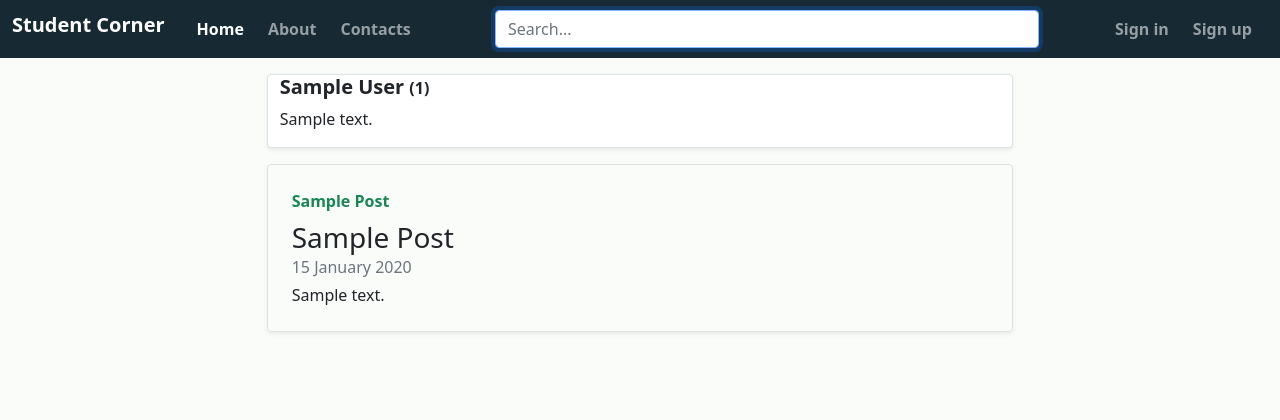
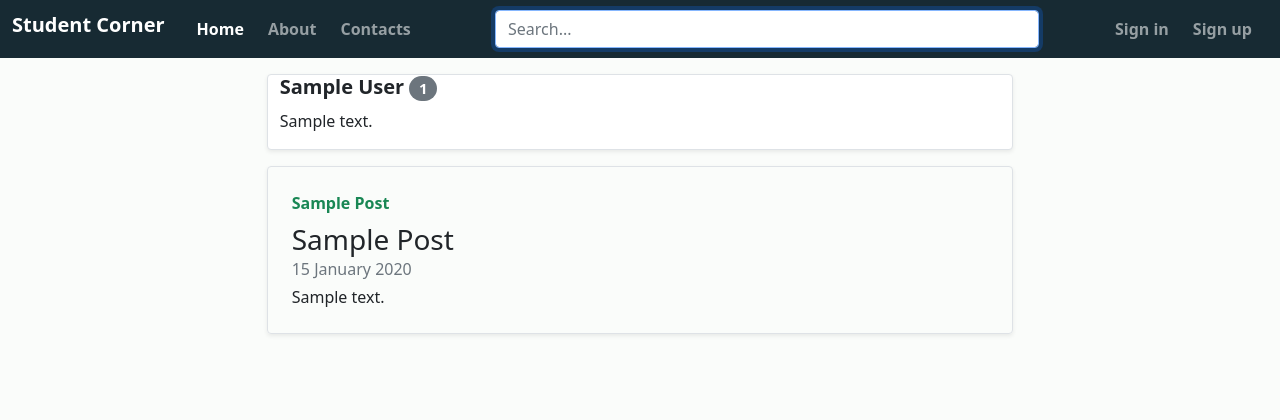
Before and after one commit to Mbye20/student_corner, a Flask app: page /author/1/ in a window 1280 px wide. Shown: the top 420 px of the page. Run offline with Flask 2, Linux system fonts and the light colour scheme; tables that the repository leaves empty hold one stand-in row (values such as "Sample post"); some libraries are stand-ins or nearby versions.

Commit message:
badge added

```diff
--- a/stud_corner/templates/author.html
+++ b/stud_corner/templates/author.html
@@ -15,7 +15,9 @@
 {% block header %}
 <div class="container col-md-7 col-11 mt-3 {% if author.bio %}rounded col-11 shadow-sm bg-white border{% endif %}">
     <div class="row justify-content-center">
-        <h5 class="fw-bold">{{ ("%s %s" %(author.firstname, author.lastname))|title }} <span class="fs-6">({{ author_posts.total }})</span></h5>
+        <h5 class="fw-bold">{{ ("%s %s" %(author.firstname, author.lastname))|title }}
+            <span class="badge bg-secondary rounded-pill">{{ author_posts.total }}</span>
+        </h5>
         {% if author.bio %}
             <p class="bio">{{ author.bio }}</p>
         {% endif %}
```
